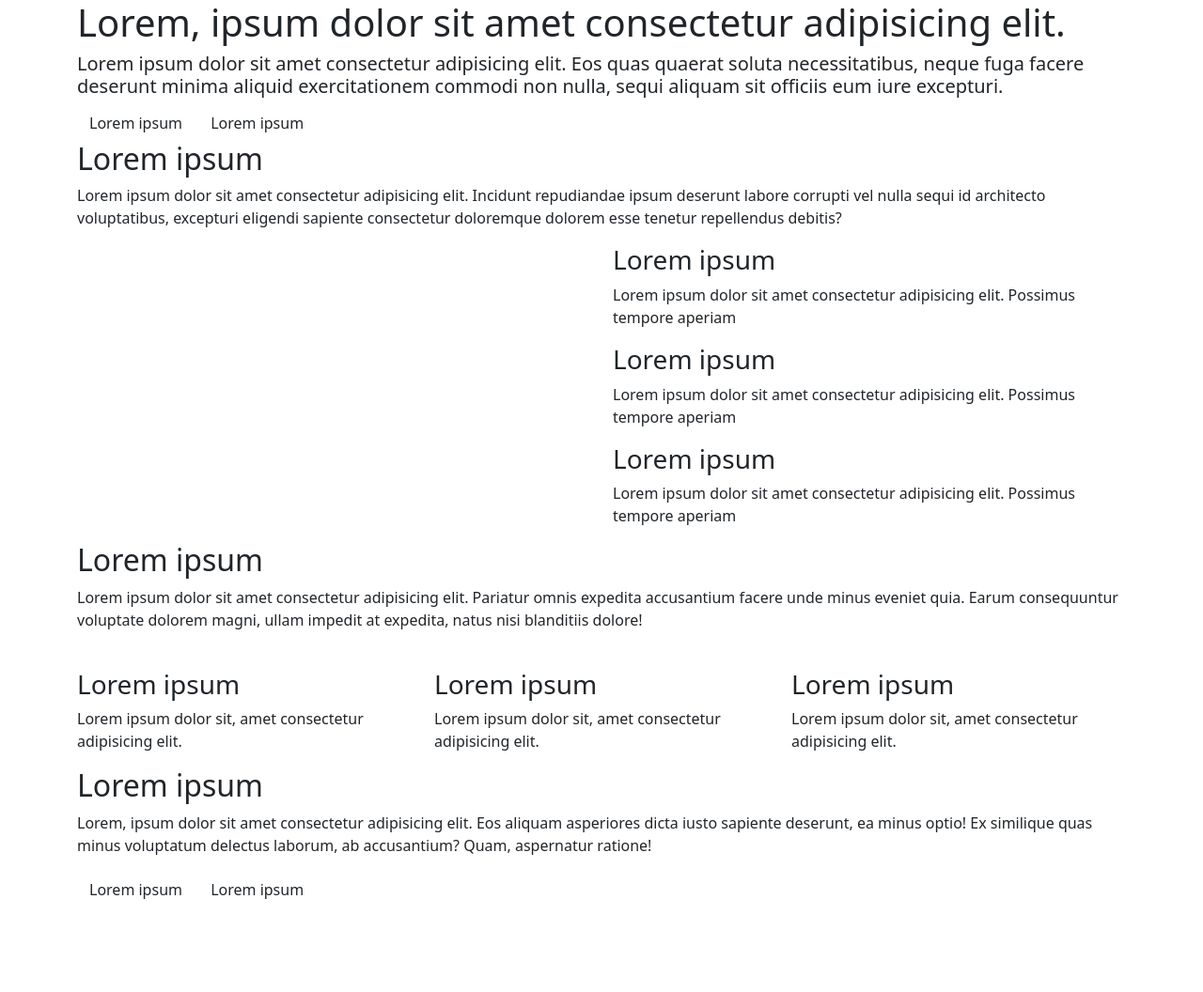
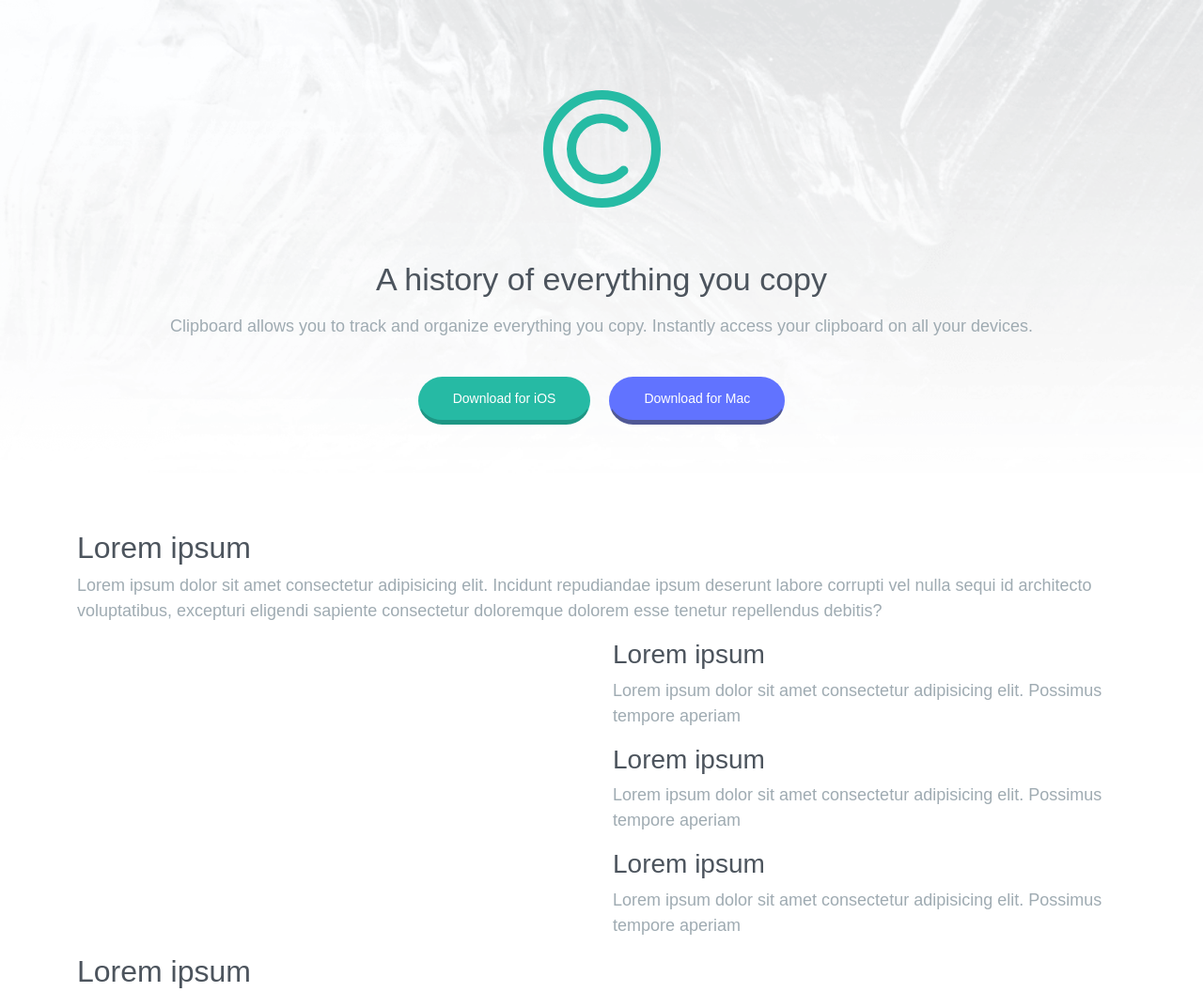
Before and after one commit to SimoL-003/clipboard-landing-page-master, a plain HTML site: page index.html in a window 1280 px wide. Shown: the top 1056 px of the page at 94% size. Before the commit the page ends 966 px from the top, so only its background shows below. Drawn offline with nearby package versions, Linux system fonts and the light colour scheme; a web font is replaced by a local one.

Commit message:
hero section

```diff
--- a/css/style.css
+++ b/css/style.css
@@ -0,0 +1,91 @@
+/* VARIABLES */
+:root {
+    /* primary colors */
+    --green: hsl(171, 66%, 44%);
+    --blue: hsl(233, 100%, 69%);
+
+    /* neutral colors */
+    --dark-gray: hsl(210, 10%, 33%);
+    --light-gray: hsl(201, 11%, 66%)
+}
+
+/* TYPOGRAPHY */
+
+body {
+    font-family: "Bai Jamjuree", sans-serif;
+    font-size: 18px;
+    color: var(--light-gray);
+}
+
+h1,
+h2,
+h3,
+h4,
+h5,
+h6 {
+    color: var(--dark-gray);
+}
+
+h1 {
+    font-size: 34px;
+}
+
+/* BUTTONS */
+.my-button {
+    color: #fff;
+    border-radius: 50px;
+    padding: 12px 36px;
+    font-size: 14px;
+}
+
+.my-button:hover {
+    color: #fff;
+}
+
+.button-green {
+    background-color: var(--green);
+    border-bottom: 5px solid hsl(171, 68%, 35%);
+}
+
+.button-green:hover {
+    background-color: var(--green);
+    border-bottom: 5px solid hsl(171, 68%, 35%);
+}
+
+.button-blue {
+    background-color: var(--blue);
+    border-bottom: 5px solid hsl(233, 30%, 45%);
+}
+
+.button-blue:hover {
+    background-color: var(--blue);
+    border-bottom: 5px solid hsl(233, 30%, 45%);
+}
+
+/* MAIN */
+
+.hero {
+    background-image: url(../images/bg-header-mobile.png);
+    background-repeat: no-repeat;
+    background-size: cover;
+}
+
+.hero .btn-div {
+    display: flex;
+    flex-direction: column;
+}
+
+/* RESPONSIVE */
+@media only screen and (min-width:576px) {
+    .hero {
+        background-image: url(../images/bg-header-desktop.png);
+        background-size: cover;
+        background-repeat: no-repeat;
+    }
+
+    .hero .btn-div {
+        flex-direction: row;
+        justify-content: center;
+        gap: 20px;
+    }
+}
--- a/index.html
+++ b/index.html
@@ -36,24 +36,42 @@
 
 <body>
   <main>
+
+    <!-- HERO SECTION -->
+    <section class="hero pb-5">
       <div class="container">
-      <!-- HERO SECTION -->
-      <section class="hero">
-        <div class="row">
-          <h1>Lorem, ipsum dolor sit amet consectetur adipisicing elit.</h1>
-          <h5>Lorem ipsum dolor sit amet consectetur adipisicing elit. Eos quas quaerat soluta necessitatibus, neque fuga facere deserunt minima aliquid exercitationem commodi non nulla, sequi aliquam sit officiis eum iure excepturi.</h5>
-          <div class="btn-div">
-            <a class="btn">Lorem ipsum</a>
-            <a class="btn">Lorem ipsum</a>
+        <div class="row text-center">
+          <div class="svg mt-5 pt-5 pb-2">
+            <svg width="125"
+                 height="125"
+                 xmlns="http://www.w3.org/2000/svg">
+              <g stroke="#26BBA4"
+                 stroke-width="10"
+                 fill="none"
+                 fill-rule="evenodd">
+                <circle cx="62.5"
+                        cy="62.5"
+                        r="57.5" />
+                <path d="M85.481 85.481c-12.692 12.692-33.27 12.692-45.962 0s-12.692-33.27 0-45.962 33.27-12.692 45.962 0"
+                      stroke-linecap="round" />
+              </g>
+            </svg>
+          </div>
+          <h1 class="pt-5 pb-2">A history of everything you copy</h1>
+          <p>Clipboard allows you to track and organize everything you copy. Instantly access your clipboard on all your devices.</p>
+          <div class="btn-div pt-4">
+            <a class="btn my-button button-green mb-3">Download for iOS</a>
+            <a class="btn my-button button-blue mb-3">Download for Mac</a>
           </div>
         </div>
-
+      </div>
     </section>
     <!-- /HERO SECTION -->
 
 
     <!-- FUNCTIONS -->
-      <section class="functions">
+    <section class="functions pt-5">
+      <div class="container">
         <div class="row">
           <div class="col">
             <h2>Lorem ipsum</h2>
@@ -80,12 +98,15 @@
             </div>
           </div>
         </div>
+      </div>
     </section>
     <!-- /FUNCTIONS -->
 
 
     <!-- MULTI-DEVICE -->
     <section class="multi-device">
+      <div class="container">
+
         <div class="row">
           <div class="col">
             <h2>Lorem ipsum</h2>
@@ -94,11 +115,14 @@
                  alt="">
           </div>
         </div>
+      </div>
     </section>
     <!-- /MULTI-DEVICE -->
 
     <!-- TOOLS -->
     <section class="tools">
+      <div class="container">
+
         <div class="row">
           <div class="col">
             <h3>Lorem ipsum</h3>
@@ -113,11 +137,14 @@
             <p>Lorem ipsum dolor sit, amet consectetur adipisicing elit.</p>
           </div>
         </div>
+      </div>
     </section>
     <!-- /TOOLS -->
 
     <!-- PARTNERS -->
     <section class="partners">
+      <div class="container">
+
         <div class="row">
           <div class="col"></div>
           <div class="col"></div>
@@ -125,11 +152,14 @@
           <div class="col"></div>
           <div class="col"></div>
         </div>
+      </div>
     </section>
     <!-- /PARTNERS -->
 
     <!-- DOWNLOAD -->
     <section class="download">
+      <div class="container">
+
         <div class="row">
           <div class="col">
             <h2>Lorem ipsum</h2>
@@ -140,10 +170,10 @@
             </div>
           </div>
         </div>
+      </div>
     </section>
     <!-- /DOWNLOAD -->
 
-    </div>
   </main>
 
   <footer>
```
Lines whose indentation alone changed are shown as unchanged.
